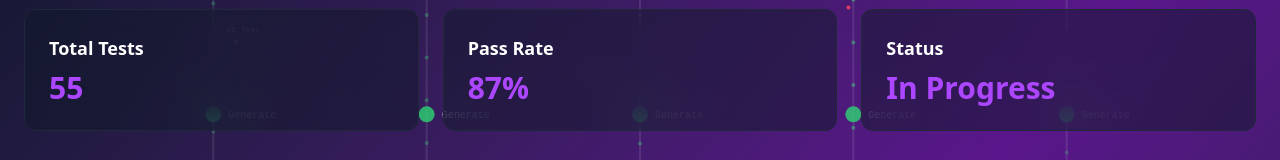
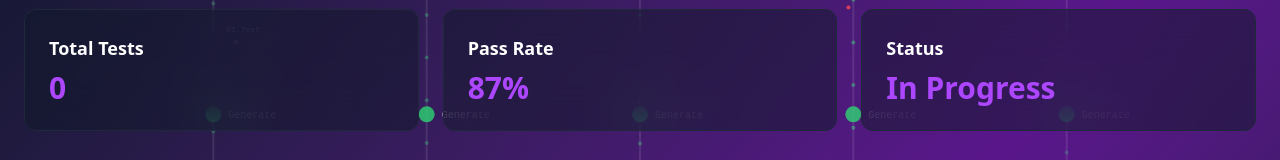
Before and after one commit to hkpatel321/Incognito, a React (Vite) app: page /project/1 in a window 1280 px wide. Shown: the part 179-339 px from the top of the page. Built offline with nearby package versions, Linux system fonts and the light colour scheme.

Commit message:
add debug

```diff
--- a/src/components/ProjectDashboard.jsx
+++ b/src/components/ProjectDashboard.jsx
@@ -139,8 +139,9 @@ function ProjectDashboard() {
             timeout: 50000
           });
           const responseData = await response.json(); // ✅ Extract JSON response
-          console.log('ress', ress);
+
         setRess(responseData); // ✅ Set state with actual response data
+        console.log('ress', ress);
         console.log("responseData", responseData);
 
 
@@ -445,7 +446,7 @@ function ProjectDashboard() {
             >
               <h3 className="text-lg font-semibold mb-2">{metric}</h3>
               <p className="text-3xl font-bold text-purple-500">
-                {index === 0 ? 55
+                {index === 0 ? (ress?.numOfTests ?? 0)
                   : index === 1 ? `${projectData.passRate}%`
                   : projectData.status}
               </p>
```
